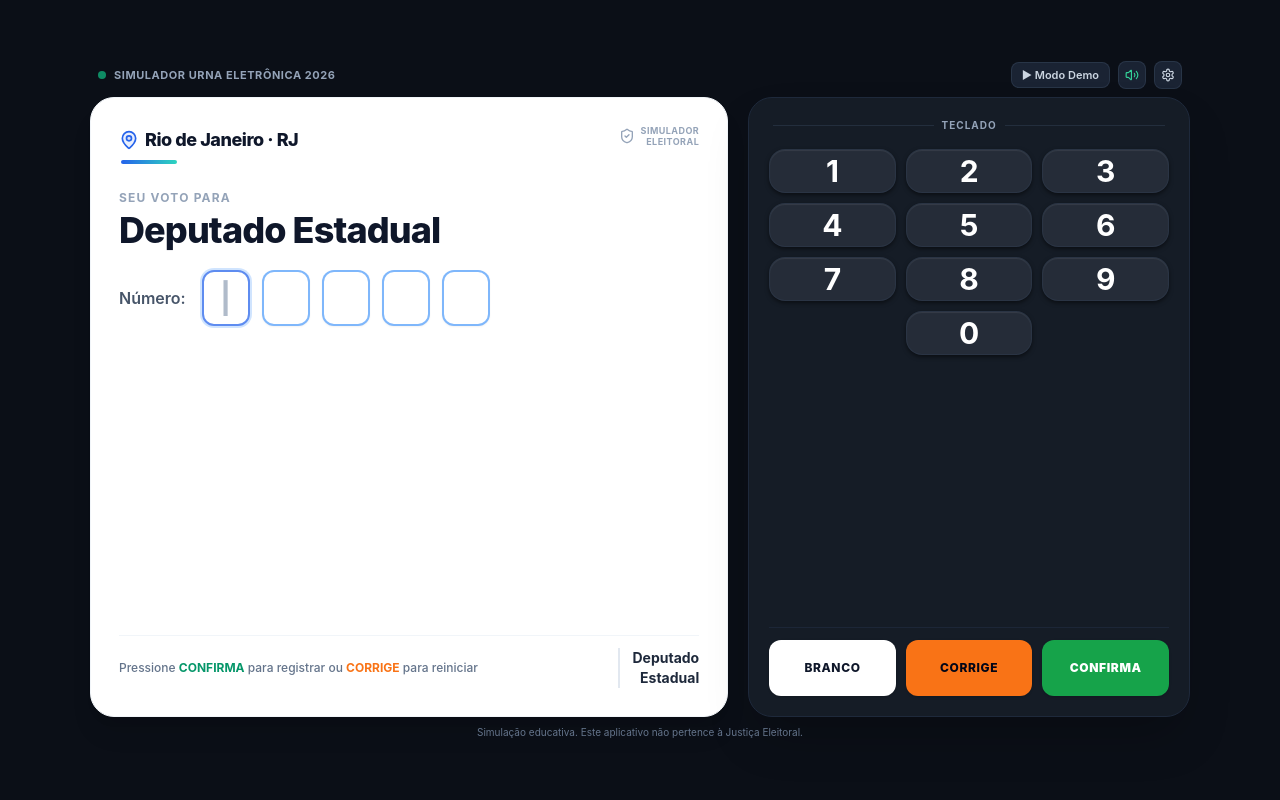
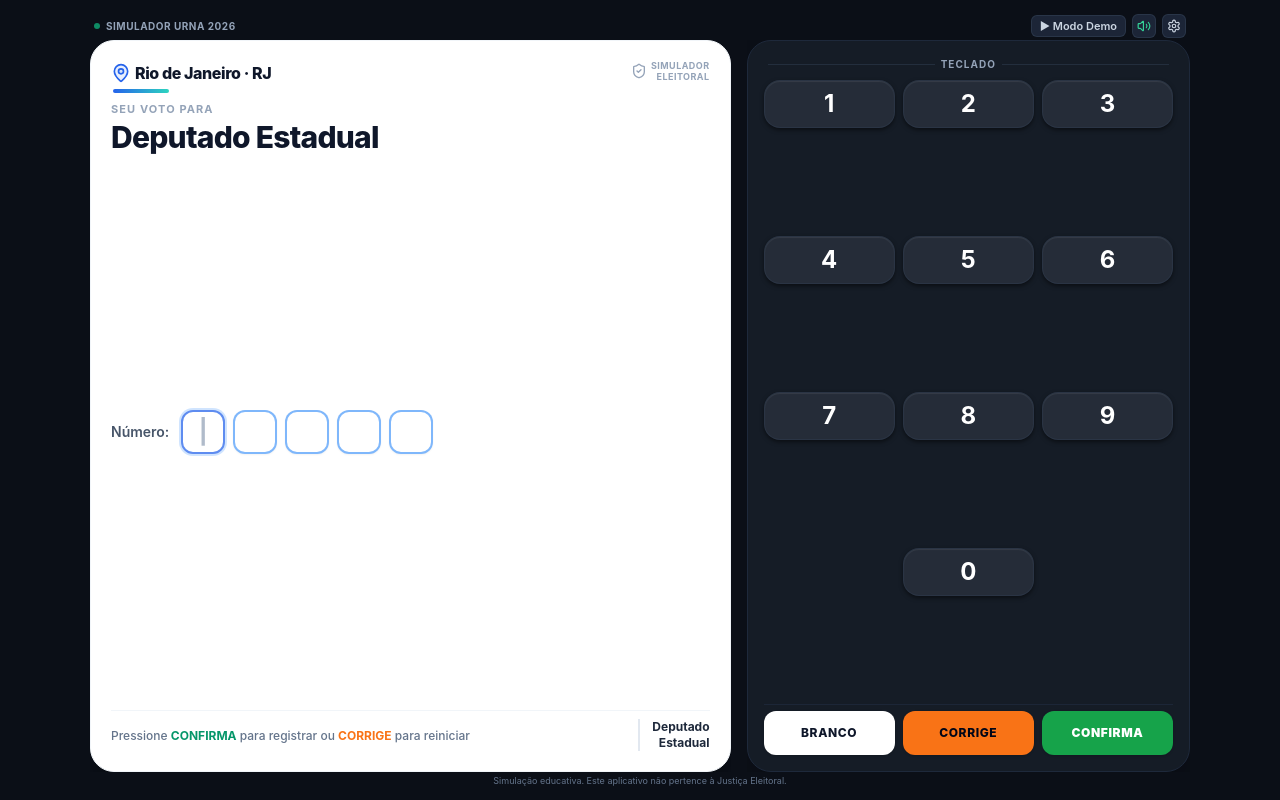
Before and after one commit to danielfigueira01/simulador-votacao-2026, a Next.js app: page / in a window 1280 px wide. Built offline with nearby package versions, Linux system fonts and the light colour scheme.

Commit message:
fix: ajuste responsivo 100dvh para caber inteiro no celular horizontal sem cortes

```diff
--- a/src/components/NumericKeypad.tsx
+++ b/src/components/NumericKeypad.tsx
@@ -26,19 +26,18 @@ export const NumericKeypad: React.FC<NumericKeypadProps> = ({
   ];
 
   return (
-    <div className="bg-[#151c26] border border-slate-800 rounded-3xl p-3.5 sm:p-5 flex flex-col justify-between select-none shadow-2xl h-full">
-      {/* Cabeçalho do Teclado com Linhas Laterais */}
-      <div>
-        <div className="flex items-center gap-2 mb-3 sm:mb-4 px-1">
+    <div className="bg-[#151c26] border border-slate-800 rounded-2xl sm:rounded-3xl p-2 sm:p-3.5 md:p-4 flex flex-col justify-between select-none shadow-2xl h-full min-h-0">
+      {/* Cabeçalho do Teclado */}
+      <div className="flex items-center gap-1.5 mb-1.5 sm:mb-2 px-1 shrink-0">
         <div className="flex-1 h-[1px] bg-slate-700/50"></div>
-          <span className="text-[10px] font-bold tracking-widest uppercase text-slate-400">
+        <span className="text-[9px] sm:text-[10px] font-bold tracking-widest uppercase text-slate-400">
           TECLADO
         </span>
         <div className="flex-1 h-[1px] bg-slate-700/50"></div>
       </div>
 
       {/* Grade das Teclas Numéricas 1 a 9 */}
-        <div className="grid grid-cols-3 gap-2 sm:gap-2.5">
+      <div className="grid grid-cols-3 gap-1 sm:gap-1.5 md:gap-2 flex-1 items-stretch">
         {numberRows.map((row, rIdx) => (
           <React.Fragment key={rIdx}>
             {row.map((digit) => (
@@ -48,7 +47,7 @@ export const NumericKeypad: React.FC<NumericKeypadProps> = ({
                 disabled={disabled}
                 onClick={() => onDigit(digit)}
                 aria-label={`Dígito ${digit}`}
-                  className="h-11 sm:h-13 md:h-15 rounded-2xl bg-[#252c38] hover:bg-[#2f3847] active:bg-[#1a202a] active:scale-95 text-white font-bold text-2xl sm:text-3xl flex items-center justify-center border border-slate-700/40 shadow-[inset_0_1px_1px_rgba(255,255,255,0.08),0_2px_4px_rgba(0,0,0,0.5)] transition-all focus:outline-none"
+                className="h-8 min-h-[32px] sm:h-10 md:h-12 lg:h-13 rounded-xl sm:rounded-2xl bg-[#252c38] hover:bg-[#2f3847] active:bg-[#1a202a] active:scale-95 text-white font-bold text-lg sm:text-xl md:text-2xl flex items-center justify-center border border-slate-700/40 shadow-[inset_0_1px_1px_rgba(255,255,255,0.08),0_2px_4px_rgba(0,0,0,0.5)] transition-all focus:outline-none"
               >
                 {digit}
               </button>
@@ -63,23 +62,22 @@ export const NumericKeypad: React.FC<NumericKeypadProps> = ({
             disabled={disabled}
             onClick={() => onDigit("0")}
             aria-label="Dígito 0"
-              className="w-full h-11 sm:h-13 md:h-15 rounded-2xl bg-[#252c38] hover:bg-[#2f3847] active:bg-[#1a202a] active:scale-95 text-white font-bold text-2xl sm:text-3xl flex items-center justify-center border border-slate-700/40 shadow-[inset_0_1px_1px_rgba(255,255,255,0.08),0_2px_4px_rgba(0,0,0,0.5)] transition-all focus:outline-none"
+            className="w-full h-8 min-h-[32px] sm:h-10 md:h-12 lg:h-13 rounded-xl sm:rounded-2xl bg-[#252c38] hover:bg-[#2f3847] active:bg-[#1a202a] active:scale-95 text-white font-bold text-lg sm:text-xl md:text-2xl flex items-center justify-center border border-slate-700/40 shadow-[inset_0_1px_1px_rgba(255,255,255,0.08),0_2px_4px_rgba(0,0,0,0.5)] transition-all focus:outline-none"
           >
             0
           </button>
         </div>
       </div>
-      </div>
 
       {/* Linha das Teclas de Ação: BRANCO, CORRIGE, CONFIRMA */}
-      <div className="grid grid-cols-3 gap-2 sm:gap-2.5 mt-3 sm:mt-4 pt-3 border-t border-slate-800/80">
+      <div className="grid grid-cols-3 gap-1 sm:gap-1.5 md:gap-2 mt-1.5 sm:mt-2 pt-1.5 border-t border-slate-800/80 shrink-0">
         {/* BRANCO */}
         <button
           type="button"
           disabled={disabled}
           onClick={onBranco}
           aria-label="Votar em Branco"
-          className="h-11 sm:h-13 md:h-14 rounded-xl bg-white hover:bg-slate-100 active:bg-slate-200 active:scale-95 text-slate-900 font-extrabold text-[11px] sm:text-xs tracking-wider uppercase shadow flex items-center justify-center transition-all focus:outline-none"
+          className="h-8 min-h-[32px] sm:h-9 md:h-11 rounded-lg sm:rounded-xl bg-white hover:bg-slate-100 active:bg-slate-200 active:scale-95 text-slate-900 font-extrabold text-[10px] sm:text-xs tracking-wider uppercase shadow flex items-center justify-center transition-all focus:outline-none px-1"
         >
           BRANCO
         </button>
@@ -90,7 +88,7 @@ export const NumericKeypad: React.FC<NumericKeypadProps> = ({
           disabled={disabled}
           onClick={onCorrige}
           aria-label="Corrigir digitação"
-          className="h-11 sm:h-13 md:h-14 rounded-xl bg-[#f97316] hover:bg-[#ea580c] active:scale-95 text-slate-950 font-extrabold text-[11px] sm:text-xs tracking-wider uppercase shadow flex items-center justify-center transition-all focus:outline-none"
+          className="h-8 min-h-[32px] sm:h-9 md:h-11 rounded-lg sm:rounded-xl bg-[#f97316] hover:bg-[#ea580c] active:scale-95 text-slate-950 font-extrabold text-[10px] sm:text-xs tracking-wider uppercase shadow flex items-center justify-center transition-all focus:outline-none px-1"
         >
           CORRIGE
         </button>
@@ -101,9 +99,9 @@ export const NumericKeypad: React.FC<NumericKeypadProps> = ({
           disabled={disabled}
           onClick={onConfirma}
           aria-label="Confirmar voto"
-          className={`h-11 sm:h-13 md:h-14 rounded-xl text-white font-black text-[11px] sm:text-xs tracking-wider uppercase shadow flex items-center justify-center transition-all active:scale-95 focus:outline-none ${
+          className={`h-8 min-h-[32px] sm:h-9 md:h-11 rounded-lg sm:rounded-xl text-white font-black text-[10px] sm:text-xs tracking-wider uppercase shadow flex items-center justify-center transition-all active:scale-95 focus:outline-none px-1 ${
             highlightConfirma
-              ? "bg-[#22c55e] hover:bg-[#16a34a] shadow-[0_0_16px_rgba(34,197,94,0.7)] ring-2 ring-emerald-400 animate-pulse scale-[1.02]"
+              ? "bg-[#22c55e] hover:bg-[#16a34a] shadow-[0_0_14px_rgba(34,197,94,0.7)] ring-2 ring-emerald-400 animate-pulse scale-[1.02]"
               : "bg-[#16a34a] hover:bg-[#15803d]"
           }`}
         >
--- a/src/components/VotingDisplay.tsx
+++ b/src/components/VotingDisplay.tsx
@@ -38,28 +38,27 @@ export const VotingDisplay: React.FC<VotingDisplayProps> = ({
   const slotArray = Array.from({ length: totalSlots });
 
   return (
-    <div className="flex-1 flex flex-col justify-between bg-white rounded-3xl p-4 sm:p-6 md:p-7 shadow-xl select-none h-full border border-slate-100">
+    <div className="flex-1 flex flex-col justify-between bg-white rounded-2xl sm:rounded-3xl p-2.5 sm:p-4 md:p-5 shadow-xl select-none h-full min-h-0 border border-slate-100 overflow-hidden">
       {/* Topo do Display: Localização e Badge do Simulador */}
-      <div>
+      <div className="shrink-0">
         <div className="flex items-start justify-between">
           <div>
-            <div className="flex items-center gap-1.5 text-slate-900">
-              <MapPin className="w-5 h-5 text-blue-600 shrink-0 fill-blue-600/10" />
-              <span className="font-extrabold text-base sm:text-lg tracking-tight text-slate-900">
+            <div className="flex items-center gap-1 text-slate-900">
+              <MapPin className="w-4 h-4 sm:w-5 sm:h-5 text-blue-600 shrink-0 fill-blue-600/10" />
+              <span className="font-extrabold text-sm sm:text-base tracking-tight text-slate-900">
                 {candidate.location || "Rio de Janeiro · RJ"}
               </span>
             </div>
-            {/* Barra gradiente azul/verde como na imagem de referência */}
-            <div className="h-1 w-14 bg-gradient-to-r from-blue-600 to-teal-400 rounded-full mt-1.5 ml-0.5"></div>
+            <div className="h-0.5 sm:h-1 w-10 sm:w-14 bg-gradient-to-r from-blue-600 to-teal-400 rounded-full mt-1 ml-0.5"></div>
           </div>
 
-          <div className="flex items-center gap-1.5 text-slate-400">
-            <ShieldCheck className="w-4 h-4 text-slate-400" />
+          <div className="flex items-center gap-1 text-slate-400">
+            <ShieldCheck className="w-3.5 h-3.5 sm:w-4 sm:h-4 text-slate-400" />
             <div className="text-right leading-none">
-              <span className="text-[9px] font-bold text-slate-400 uppercase tracking-wider block">
+              <span className="text-[8px] sm:text-[9px] font-bold text-slate-400 uppercase tracking-wider block">
                 SIMULADOR
               </span>
-              <span className="text-[9px] font-bold text-slate-400 uppercase tracking-wider block mt-0.5">
+              <span className="text-[8px] sm:text-[9px] font-bold text-slate-400 uppercase tracking-wider block mt-0.5">
                 ELEITORAL
               </span>
             </div>
@@ -67,27 +66,28 @@ export const VotingDisplay: React.FC<VotingDisplayProps> = ({
         </div>
 
         {/* Cargo Eletivo */}
-        <div className="mt-4 sm:mt-5">
-          <span className="text-[11px] sm:text-xs font-bold uppercase tracking-widest text-slate-400">
+        <div className="mt-1.5 sm:mt-2.5">
+          <span className="text-[9px] sm:text-[11px] font-bold uppercase tracking-widest text-slate-400 block leading-tight">
             SEU VOTO PARA
           </span>
-          <h1 className="text-2xl sm:text-3xl md:text-4xl font-extrabold text-slate-900 tracking-tight mt-0.5">
+          <h1 className="text-lg sm:text-2xl md:text-3xl font-extrabold text-slate-900 tracking-tight leading-tight mt-0.5">
             {candidate.office}
           </h1>
         </div>
+      </div>
 
-        {/* Linha dos 5 Dígitos com Caixas Azuis Arredondadas */}
-        <div className="mt-4 sm:mt-5">
+      {/* Área Central: Slots de Dígitos e Card do Candidato */}
+      <div className="my-auto py-1 sm:py-2">
         {isBranco ? (
-            <div className="py-6 px-4 text-center bg-slate-50 rounded-2xl border-2 border-dashed border-slate-200 animate-fadeIn">
-              <h2 className="text-xl sm:text-2xl font-black text-slate-800 tracking-wider">
+          <div className="py-3 sm:py-5 px-3 text-center bg-slate-50 rounded-xl sm:rounded-2xl border-2 border-dashed border-slate-200 animate-fadeIn">
+            <h2 className="text-base sm:text-xl font-black text-slate-800 tracking-wider">
               VOTO EM BRANCO
             </h2>
           </div>
         ) : (
           <div>
-              <div className="flex items-center gap-2 sm:gap-3">
-                <span className="text-slate-600 font-semibold text-sm sm:text-base mr-1">
+            <div className="flex items-center gap-1.5 sm:gap-2">
+              <span className="text-slate-600 font-semibold text-xs sm:text-sm mr-1">
                 Número:
               </span>
               {slotArray.map((_, idx) => {
@@ -97,7 +97,7 @@ export const VotingDisplay: React.FC<VotingDisplayProps> = ({
                 return (
                   <div
                     key={idx}
-                      className={`w-10 h-12 sm:w-12 sm:h-14 md:w-13 md:h-15 rounded-xl border-2 bg-white flex items-center justify-center font-bold text-2xl sm:text-3xl transition-all shadow-sm ${
+                    className={`w-7 h-9 sm:w-10 sm:h-11 md:w-11 md:h-13 rounded-lg sm:rounded-xl border-2 bg-white flex items-center justify-center font-bold text-base sm:text-2xl transition-all shadow-sm ${
                       digit
                         ? "border-blue-500 text-slate-900"
                         : isCurrentActive
@@ -111,21 +111,21 @@ export const VotingDisplay: React.FC<VotingDisplayProps> = ({
               })}
             </div>
 
-              {/* Apresentação do Candidato Rodrigo Ascoly */}
+            {/* Apresentação do Candidato */}
             {isCandidateMatch && (
-                <div className="mt-4 sm:mt-5">
+              <div className="mt-2 sm:mt-3">
                 <CandidateCard candidate={candidate} />
               </div>
             )}
 
-              {/* Voto Nulo se completou e não bateu */}
+            {/* Voto Nulo */}
             {isNulo && (
-                <div className="mt-4 p-3 rounded-2xl bg-amber-50 border border-amber-200 text-amber-900 flex items-start gap-2.5 max-w-sm animate-fadeIn">
-                  <AlertCircle className="w-4 h-4 text-amber-600 shrink-0 mt-0.5" />
-                  <div className="text-xs">
+              <div className="mt-2 p-2 rounded-xl bg-amber-50 border border-amber-200 text-amber-900 flex items-start gap-2 max-w-xs animate-fadeIn">
+                <AlertCircle className="w-3.5 h-3.5 text-amber-600 shrink-0 mt-0.5" />
+                <div className="text-[11px] leading-snug">
                   <p className="font-bold">NÚMERO NÃO CADASTRADO</p>
-                    <p className="text-amber-800 mt-0.5">
-                      Voto nulo. Pressione <strong>CORRIGE</strong> para redigitar <strong>{candidate.number}</strong>.
+                  <p className="text-amber-800">
+                    Voto nulo. Pressione <strong>CORRIGE</strong> para redigitar.
                   </p>
                 </div>
               </div>
@@ -133,18 +133,17 @@ export const VotingDisplay: React.FC<VotingDisplayProps> = ({
           </div>
         )}
       </div>
-      </div>
 
-      {/* Rodapé do Display: Instruções e Cargo Estilizado */}
-      <div className="border-t border-slate-100 pt-3 mt-4 flex items-center justify-between gap-3 text-xs">
+      {/* Rodapé do Display */}
+      <div className="border-t border-slate-100 pt-1.5 sm:pt-2 flex items-center justify-between gap-2 text-[10px] sm:text-xs shrink-0">
         <p className="text-slate-500 font-medium leading-tight">
           Pressione <span className="text-emerald-600 font-bold">CONFIRMA</span> para registrar ou{" "}
           <span className="text-orange-500 font-bold">CORRIGE</span> para reiniciar
         </p>
 
-        <div className="border-l-2 border-slate-200 pl-3 flex flex-col leading-tight shrink-0 text-right">
-          <span className="font-bold text-slate-800 text-xs sm:text-sm">Deputado</span>
-          <span className="font-bold text-slate-800 text-xs sm:text-sm">Estadual</span>
+        <div className="border-l-2 border-slate-200 pl-2 sm:pl-3 flex flex-col leading-tight shrink-0 text-right">
+          <span className="font-bold text-slate-800 text-[10px] sm:text-xs">Deputado</span>
+          <span className="font-bold text-slate-800 text-[10px] sm:text-xs">Estadual</span>
         </div>
       </div>
     </div>
--- a/src/components/VotingMachine.tsx
+++ b/src/components/VotingMachine.tsx
@@ -7,7 +7,7 @@ import { DemoMode } from "./DemoMode";
 import { RotatePhonePrompt } from "./RotatePhonePrompt";
 import { useVotingMachine } from "@/hooks/useVotingMachine";
 import { MachineConfig } from "@/data/candidates";
-import { Volume2, VolumeX, Settings, Maximize2, Minimize2 } from "lucide-react";
+import { Volume2, VolumeX, Settings } from "lucide-react";
 import Link from "next/link";
 
 interface VotingMachineProps {
@@ -23,7 +23,7 @@ export const VotingMachine: React.FC<VotingMachineProps> = ({
   const [dismissRotate, setDismissRotate] = useState(false);
   const [showControls, setShowControls] = useState(false);
 
-  // Detecção de orientação em smartphones
+  // Detecção de orientação do celular
   useEffect(() => {
     const handleOrientation = () => {
       if (typeof window !== "undefined") {
@@ -61,36 +61,34 @@ export const VotingMachine: React.FC<VotingMachineProps> = ({
   } = useVotingMachine({ config });
 
   return (
-    <div className="min-h-screen bg-[#0b0f17] text-slate-100 flex flex-col items-center justify-center p-2 sm:p-4 md:p-6 select-none overflow-hidden relative">
-      {/* Alerta para girar smartphone na horizontal se estiver em modo retrato */}
+    <div className="h-[100dvh] max-h-[100dvh] w-screen bg-[#0b0f17] text-slate-100 flex flex-col justify-between p-1.5 sm:p-2 md:p-3 select-none overflow-hidden relative">
+      {/* Alerta quando o celular estiver em pé na vertical */}
       {isPortrait && !dismissRotate && (
         <RotatePhonePrompt onDismiss={() => setDismissRotate(true)} />
       )}
 
-      {/* Barra de Controles Discretos no Topo */}
-      <header className="w-full max-w-[1100px] mb-2 px-2 flex items-center justify-between text-xs">
-        <div className="flex items-center gap-2">
-          <span className="w-2 h-2 rounded-full bg-emerald-500 animate-pulse"></span>
-          <span className="text-[11px] font-bold text-slate-400 tracking-wider uppercase">
-            Simulador Urna Eletrônica 2026
+      {/* Barra de Controles Discreta no Topo (Compacta para não roubar altura) */}
+      <header className="w-full max-w-[1100px] mx-auto h-6 sm:h-7 shrink-0 flex items-center justify-between px-1 text-xs">
+        <div className="flex items-center gap-1.5">
+          <span className="w-1.5 h-1.5 rounded-full bg-emerald-500 animate-pulse"></span>
+          <span className="text-[10px] font-bold text-slate-400 tracking-wider uppercase truncate">
+            Simulador Urna 2026
           </span>
         </div>
 
-        <div className="flex items-center gap-1.5 sm:gap-2">
-          {/* Alternar barra de demonstração */}
+        <div className="flex items-center gap-1.5">
           <button
             type="button"
             onClick={() => setShowControls((prev) => !prev)}
-            className="px-2.5 py-1 rounded-lg bg-slate-800/80 hover:bg-slate-700 text-slate-300 text-[11px] font-semibold border border-slate-700/60 transition-all"
+            className="px-2 py-0.5 rounded-md bg-slate-800/90 hover:bg-slate-700 text-slate-300 text-[10px] sm:text-[11px] font-semibold border border-slate-700/60 transition-all"
           >
             {showControls ? "Ocultar Demo" : "▶ Modo Demo"}
           </button>
 
-          {/* Toggle de Som */}
           <button
             type="button"
             onClick={() => onUpdateConfig({ soundEnabled: !config.soundEnabled })}
-            className="p-1.5 rounded-lg bg-slate-800/80 hover:bg-slate-700 text-slate-300 border border-slate-700/60 transition-all"
+            className="p-1 rounded-md bg-slate-800/90 hover:bg-slate-700 text-slate-300 border border-slate-700/60 transition-all"
             title={config.soundEnabled ? "Som Ligado" : "Som Desligado"}
           >
             {config.soundEnabled ? (
@@ -100,10 +98,9 @@ export const VotingMachine: React.FC<VotingMachineProps> = ({
             )}
           </button>
 
-          {/* Link para Configurações */}
           <Link
             href="/config"
-            className="p-1.5 rounded-lg bg-slate-800/80 hover:bg-slate-700 text-slate-300 border border-slate-700/60 transition-all"
+            className="p-1 rounded-md bg-slate-800/90 hover:bg-slate-700 text-slate-300 border border-slate-700/60 transition-all"
             title="Configurações"
           >
             <Settings className="w-3.5 h-3.5" />
@@ -111,9 +108,9 @@ export const VotingMachine: React.FC<VotingMachineProps> = ({
         </div>
       </header>
 
-      {/* Painel de Demonstração quando ativado */}
+      {/* Painel de Demonstração quando aberto */}
       {showControls && (
-        <div className="w-full max-w-[1100px] mb-2 animate-fadeIn">
+        <div className="w-full max-w-[1100px] mx-auto mb-1 shrink-0 animate-fadeIn">
           <DemoMode
             isRunning={isDemoRunning}
             onStart={startDemo}
@@ -124,10 +121,10 @@ export const VotingMachine: React.FC<VotingMachineProps> = ({
         </div>
       )}
 
-      {/* Container Principal da Urna: RIGOROSAMENTE HORIZONTAL (Lado a Lado) */}
-      <main className="w-full max-w-[1100px] flex-1 max-h-[580px] sm:max-h-[620px] flex flex-row items-stretch gap-2.5 sm:gap-4 md:gap-5 justify-center">
-        {/* Lado Esquerdo: Display da Urna (Branco com Cabeçalho e Dados) */}
-        <section className="flex-[1.4] sm:flex-[1.3] flex flex-col min-w-0" aria-label="Tela de Votação">
+      {/* Container da Urna: 100% Horizontal e Ajustado para 100% da Viewport */}
+      <main className="w-full max-w-[1100px] mx-auto flex-1 flex flex-row items-stretch gap-2 sm:gap-3 md:gap-4 justify-center my-auto min-h-0 overflow-hidden">
+        {/* Lado Esquerdo: Display da Urna */}
+        <section className="flex-[1.4] sm:flex-[1.3] flex flex-col min-w-0 h-full overflow-hidden" aria-label="Tela de Votação">
           <VotingDisplay
             digits={digits}
             isCompleted={isCompleted}
@@ -142,8 +139,8 @@ export const VotingMachine: React.FC<VotingMachineProps> = ({
           />
         </section>
 
-        {/* Lado Direito: Teclado Numérico da Urna (Grafite Escuro) */}
-        <section className="flex-1 sm:flex-[0.9] flex flex-col min-w-0" aria-label="Teclado Numérico">
+        {/* Lado Direito: Teclado Numérico da Urna */}
+        <section className="flex-1 sm:flex-[0.9] flex flex-col min-w-0 h-full overflow-hidden" aria-label="Teclado Numérico">
           <NumericKeypad
             onDigit={handleDigit}
             onCorrige={handleCorrige}
@@ -156,7 +153,7 @@ export const VotingMachine: React.FC<VotingMachineProps> = ({
       </main>
 
       {/* Rodapé Obrigatório de Simulação Educativa */}
-      <footer className="mt-2 text-center text-[10px] text-slate-500 select-none">
+      <footer className="h-4 shrink-0 text-center text-[9px] text-slate-500 leading-none select-none flex items-center justify-center">
         Simulação educativa. Este aplicativo não pertence à Justiça Eleitoral.
       </footer>
     </div>
```
Also changed, not shown: src/components/CandidateCard.tsx (+8 -9 lines), src/components/SuccessScreen.tsx (+15 -15 lines). Lines whose indentation alone changed are shown as unchanged.
